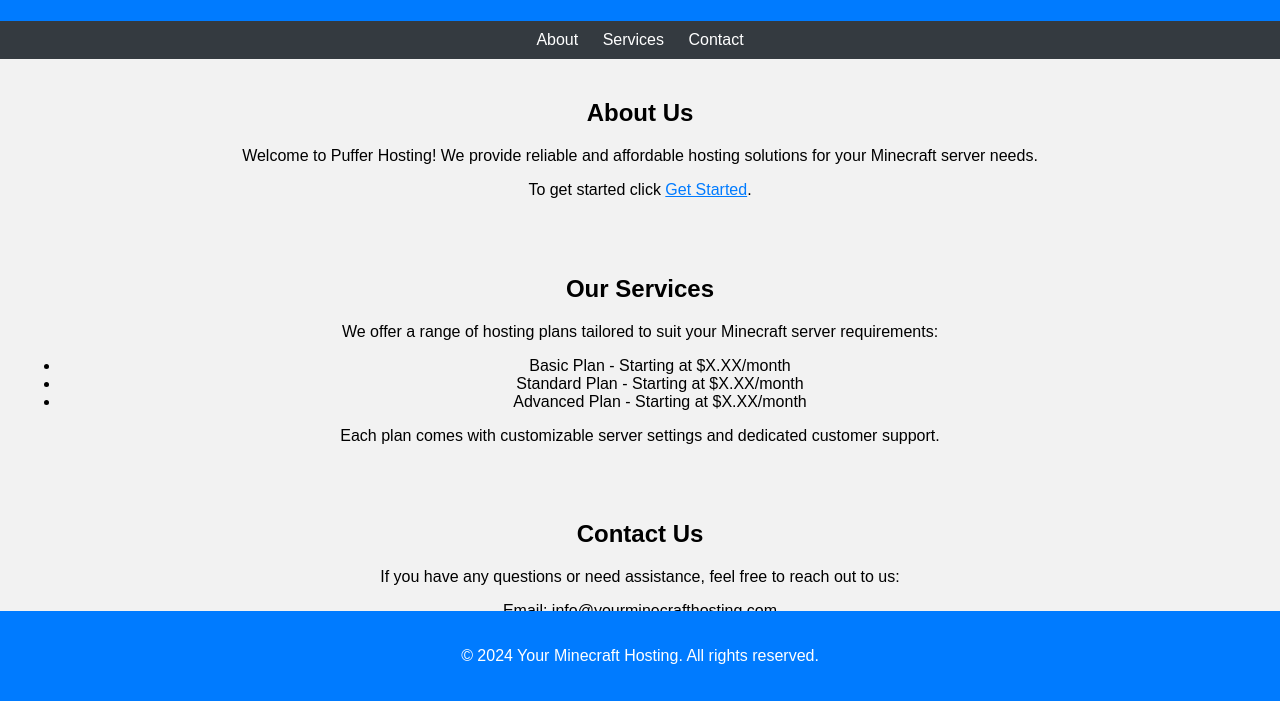
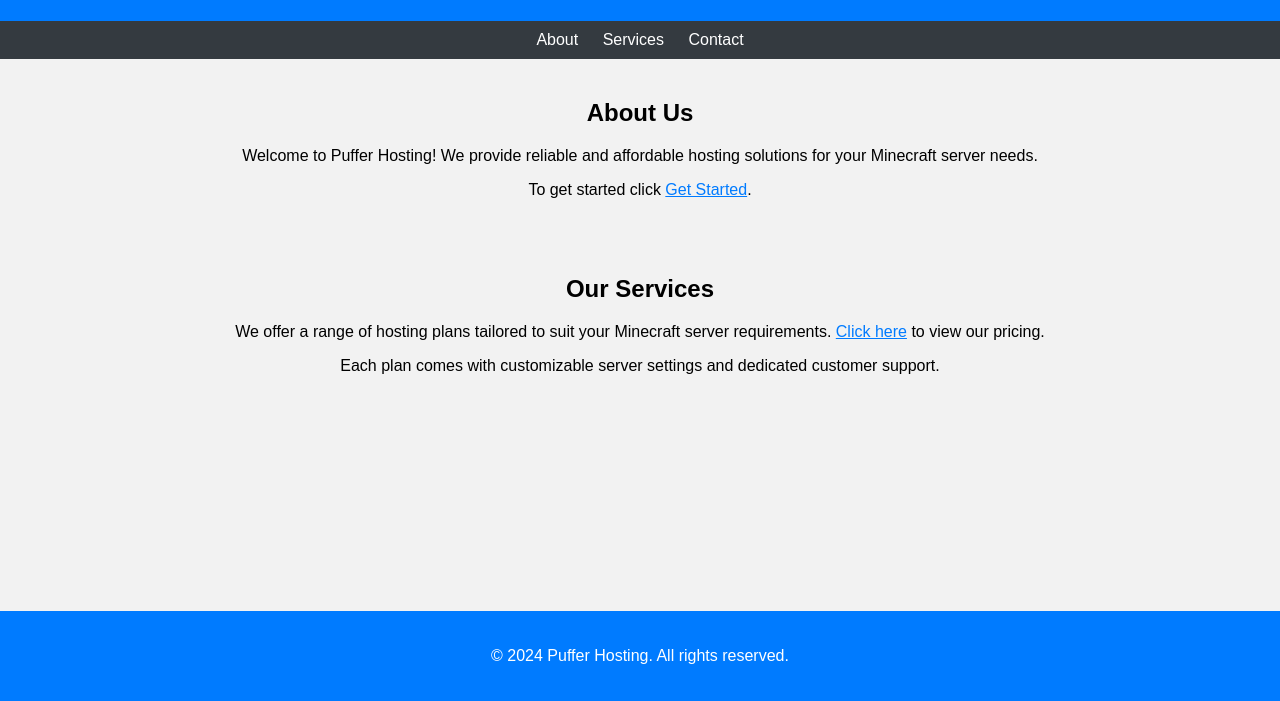
Before and after one commit to CloudHost1/cloudhost1.github.io, a plain HTML site: page index.html in a window 1280 px wide. Shown: the part 99-800 px from the top of the page. Drawn offline with Linux system fonts and the light colour scheme.

Commit message:
Update index.html

```diff
--- a/index.html
+++ b/index.html
@@ -73,24 +73,16 @@
 
     <section id="services">
         <h2>Our Services</h2>
-        <p>We offer a range of hosting plans tailored to suit your Minecraft server requirements:</p>
+        <p>We offer a range of hosting plans tailored to suit your Minecraft server requirements. <a href="https://pufferhosting.tebex.io/">Click here</a> to view our pricing.</p>
         <ul>
-            <li>Basic Plan - Starting at $X.XX/month</li>
-            <li>Standard Plan - Starting at $X.XX/month</li>
-            <li>Advanced Plan - Starting at $X.XX/month</li>
         </ul>
         <p>Each plan comes with customizable server settings and dedicated customer support.</p>
     </section>
 
-    <section id="contact">
-        <h2>Contact Us</h2>
-        <p>If you have any questions or need assistance, feel free to reach out to us:</p>
-        <p>Email: info@yourminecrafthosting.com</p>
-        <p>Phone: 123-456-7890</p>
     </section>
 
     <footer>
-        <p>&copy; 2024 Your Minecraft Hosting. All rights reserved.</p>
+        <p>&copy; 2024 Puffer Hosting. All rights reserved.</p>
     </footer>
 </body>
 
```
